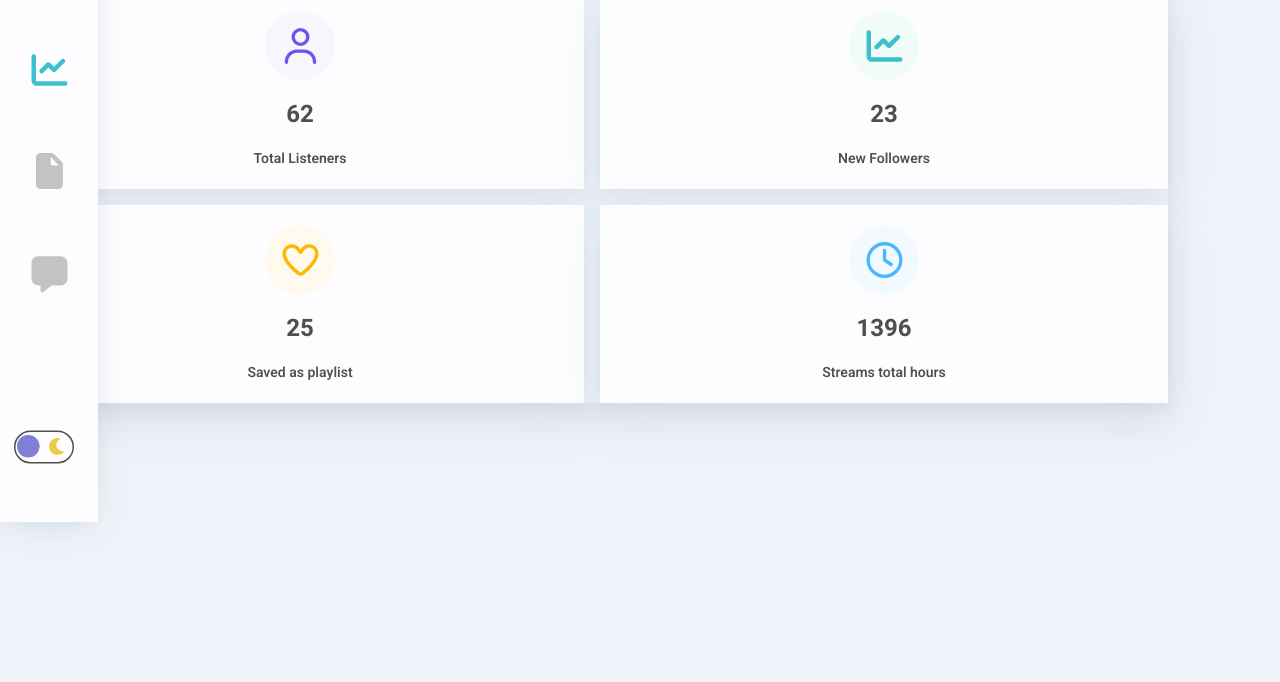
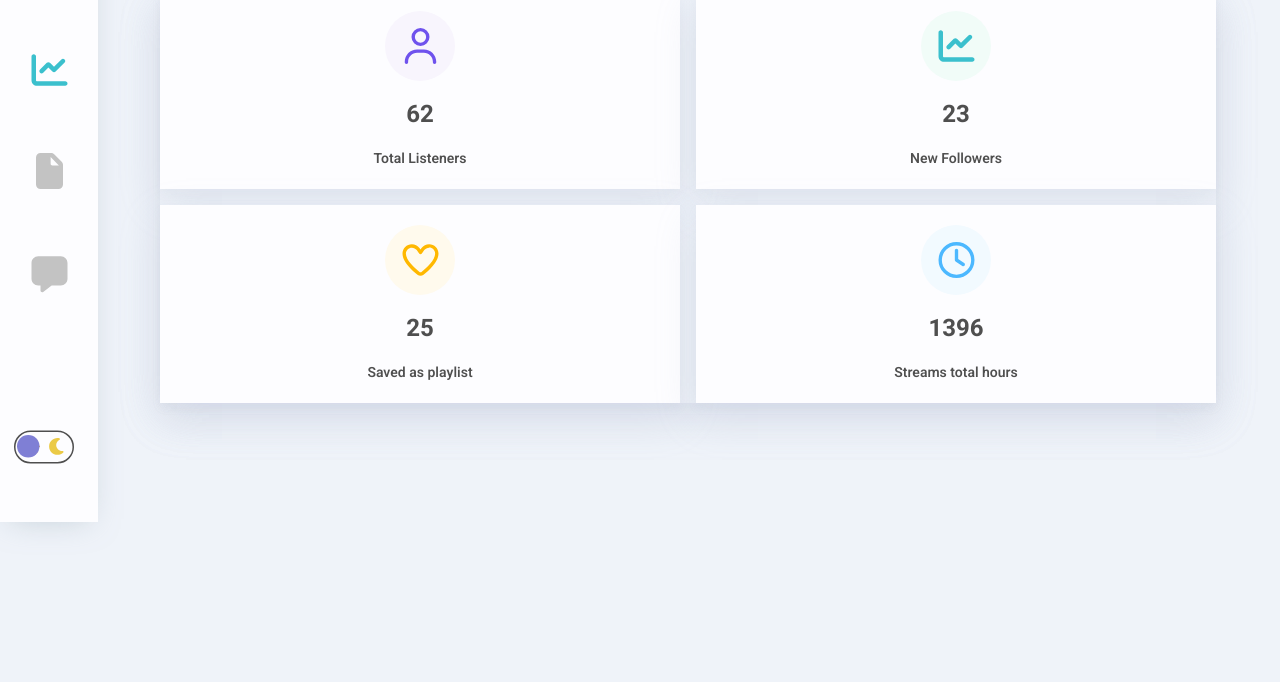
Before and after one commit to Camille846/music-dashboard, a plain HTML site: page chart.html in a window 1280 px wide. Shown: the part 278-960 px from the top of the page. Drawn offline with Linux system fonts and the light colour scheme; some icons are missing.

Commit message:
Feat: Container Padding for min-width:1026px

```diff
--- a/css/chart.css
+++ b/css/chart.css
@@ -4,8 +4,9 @@
 
 .dashboard__container{
     width: 90%;
-    margin-top: 10rem;
-    margin-left: 1rem;
+    margin: 10rem auto;
+    /* padding-left: 1rem; */
+    /* padding-right: 1rem; */
     display: flex;
     flex-direction: column;
     justify-content: space-between;
@@ -211,3 +212,10 @@ details[open] > summary::marker {
         justify-content: center;
     }
 }
+
+@media (min-width:1026px){
+    .dashboard__container{
+        margin: 10rem auto;
+        padding-left: 6rem;
+    }
+}
```
